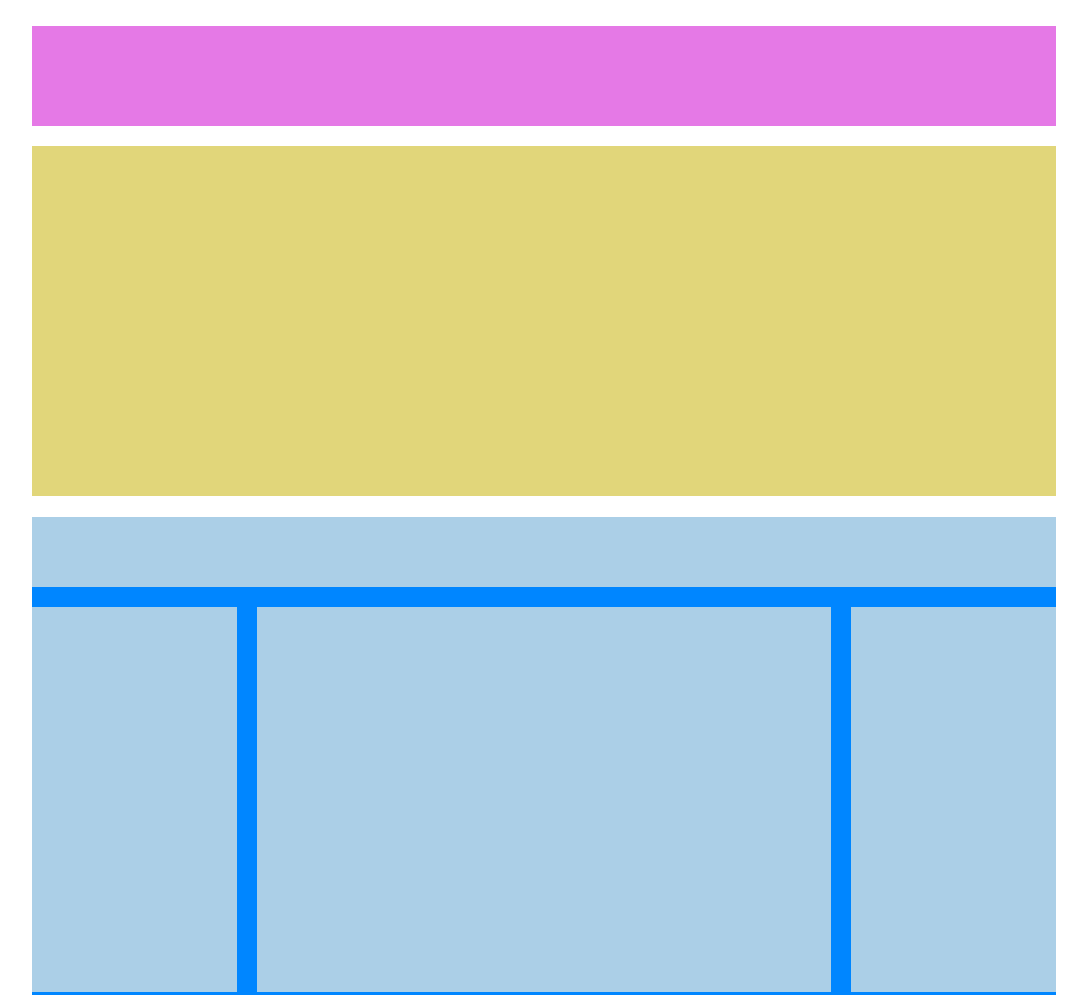
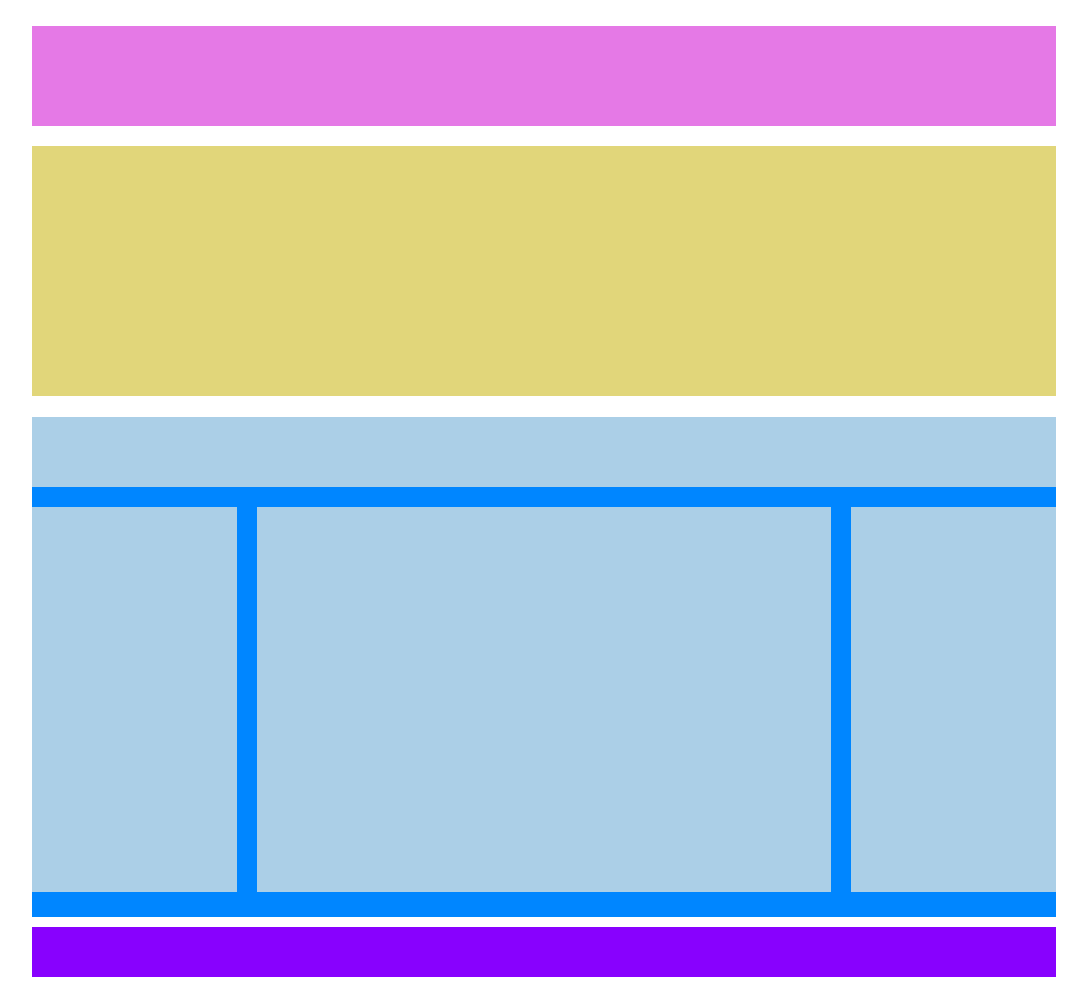
Before and after one commit to Selenejpg/htmlcss-struttura-wp, a plain HTML site: page index.html in a window 1280 px wide. Shown: the top 995 px of the page, without its empty margins (96-1183 px from the left). Drawn offline with Linux system fonts and the light colour scheme.

Commit message:
correzioni e appunti

```diff
--- a/style.css
+++ b/style.css
@@ -17,6 +17,8 @@ body{
     margin: auto;
     margin-top: 2%;
     margin-bottom: 2%;
+    /* max width serve a non stretchare il contenuto della pagina */
+    max-width: 1024px;
 }
 
 .head {
@@ -28,7 +30,7 @@ body{
 .main1 {
     background-color: #e1d67a;
     width: 100%;
-    height: 350px;
+    height: 250px;
     margin-top: 2%;
 }
 
@@ -75,5 +77,4 @@ body{
     margin-left: 2%;
     margin-right: 2%;
     float: left;
-
 }
```
Also changed, not shown: asset/image (1).png (added).
